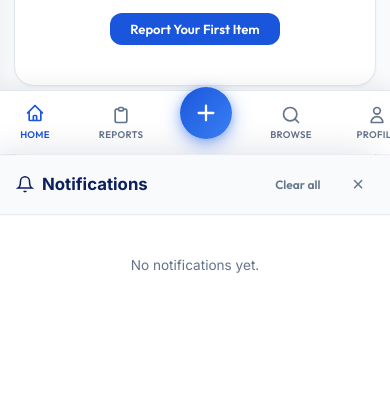
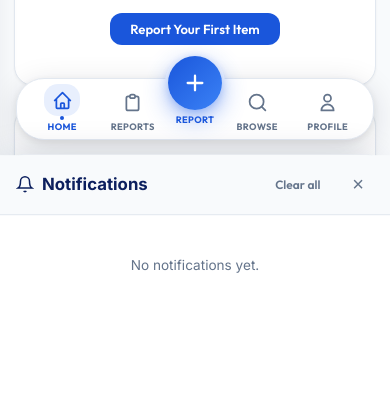
Before and after one commit to bethel51/leadcitylostNfound, a plain HTML site: page dashboard.html in a window 390 px wide. Shown: the part 690-1100 px from the top of the page. Drawn offline with Linux system fonts and the light colour scheme; no server answers; sample sign-in values are in the browser's storage.

Commit message:
feat(mobile): redesign bottom nav as floating pill above screen edge
- Replaced flat edge-hugging bar with a modern floating pill card
  that floats 14px above the bottom edge (+ safe-area inset)
- Pill is a rounded card (border-radius: 28px) with frosted glass
  backdrop-filter, layered box-shadow, and a subtle inset highlight
- Each nav item now has an icon-wrap bubble that gets a tinted
  background + gentle float on active state
- Active indicator is a small dot below each icon instead of just color
- Centre FAB lifts 38px above the pill with a 3px white ring gap,
  giving the classic Instagram/YouTube center-button look
- 'Report' label sits below the FAB for clarity
- Dark mode overrides for pill shadow depth and active accent color
- Small screen (<=390px) overrides scale pill/FAB proportionally
- Main content bottom padding bumped to 100px to clear the taller pill

```diff
--- a/dashboard.css
+++ b/dashboard.css
@@ -2423,25 +2423,23 @@
 }
 
 /* =====================================================
-   MOBILE BOTTOM NAVIGATION BAR (PWA Native-Feel)
+   FLOATING PILL MOBILE BOTTOM NAVIGATION
    ===================================================== */
+
+/* Outer wrapper — full-width transparent strip at the bottom */
 .db-mobile-bottom-nav {
   display: none;
   position: fixed;
   bottom: 0;
   left: 0;
   right: 0;
-  height: 64px;
-  background-color: var(--card-bg);
-  border-top: 1px solid var(--border-color);
-  box-shadow: 0 -4px 20px rgba(15, 23, 42, 0.08);
+  /* enough height to accommodate the lifted FAB + safe area */
+  height: calc(80px + env(safe-area-inset-bottom, 0px));
   z-index: 300;
-  align-items: center;
-  justify-content: space-around;
-  padding: 0 0.5rem;
-  padding-bottom: env(safe-area-inset-bottom, 0px);
-  backdrop-filter: blur(12px);
-  -webkit-backdrop-filter: blur(12px);
+  align-items: flex-end;
+  justify-content: center;
+  pointer-events: none; /* let clicks pass through the transparent surround */
+  padding-bottom: calc(14px + env(safe-area-inset-bottom, 0px));
 }
 
 @media (max-width: 991px) {
@@ -2449,92 +2447,203 @@
     display: flex;
   }
   .db-main {
-    padding-bottom: calc(80px + env(safe-area-inset-bottom, 0px));
-  }
-}
-
+    padding-bottom: calc(100px + env(safe-area-inset-bottom, 0px));
+  }
+}
+
+/* The actual floating pill */
+.db-mob-nav-pill {
+  pointer-events: all;
+  display: flex;
+  align-items: center;
+  justify-content: space-between;
+  gap: 0;
+  width: calc(100% - 32px);
+  max-width: 480px;
+  height: 62px;
+  background: var(--card-bg);
+  border: 1px solid var(--border-color);
+  border-radius: 28px;
+  box-shadow:
+    0 8px 32px rgba(15, 23, 42, 0.14),
+    0 2px 8px  rgba(15, 23, 42, 0.08),
+    0 0 0 1px rgba(255,255,255,0.06) inset;
+  backdrop-filter: blur(20px);
+  -webkit-backdrop-filter: blur(20px);
+  padding: 0 10px;
+  position: relative;
+  overflow: visible;
+}
+
+/* Each regular nav item button */
 .db-mob-nav-item {
   display: flex;
   flex-direction: column;
   align-items: center;
   justify-content: center;
   gap: 3px;
+  flex: 1;
   background: none;
   border: none;
   cursor: pointer;
   color: var(--text-muted);
-  font-size: 0.6rem;
-  font-weight: 600;
+  font-size: 0.58rem;
+  font-weight: 700;
   font-family: 'Outfit', sans-serif;
-  padding: 0.35rem 0.85rem;
-  border-radius: 12px;
-  transition: color 0.2s ease, background 0.2s ease;
+  letter-spacing: 0.04em;
+  text-transform: uppercase;
+  padding: 6px 4px;
+  border-radius: 20px;
+  transition: color 0.2s ease;
   -webkit-tap-highlight-color: transparent;
   touch-action: manipulation;
-  min-width: 54px;
-  text-transform: uppercase;
-  letter-spacing: 0.3px;
+  position: relative;
+  min-width: 0;
+}
+
+/* Icon wrapper — holds the svg + active dot */
+.db-mob-nav-icon-wrap {
+  position: relative;
+  display: flex;
+  align-items: center;
+  justify-content: center;
+  width: 36px;
+  height: 32px;
+  border-radius: 14px;
+  transition: background 0.22s ease, transform 0.22s cubic-bezier(0.175, 0.885, 0.32, 1.275);
 }
 
 .db-mob-nav-item svg {
-  transition: transform 0.25s cubic-bezier(0.175, 0.885, 0.32, 1.275), color 0.2s ease;
-}
-
-.db-mob-nav-item:active svg {
-  transform: scale(0.88);
-}
-
+  transition: transform 0.25s cubic-bezier(0.175, 0.885, 0.32, 1.275);
+  flex-shrink: 0;
+}
+
+/* Active indicator dot */
+.db-mob-active-dot {
+  position: absolute;
+  bottom: -4px;
+  left: 50%;
+  transform: translateX(-50%) scale(0);
+  width: 4px;
+  height: 4px;
+  border-radius: 50%;
+  background: var(--primary);
+  transition: transform 0.25s cubic-bezier(0.175, 0.885, 0.32, 1.275), opacity 0.2s ease;
+  opacity: 0;
+}
+
+/* Active state */
 .db-mob-nav-item.active {
   color: var(--primary);
 }
-
+.db-mob-nav-item.active .db-mob-nav-icon-wrap {
+  background: rgba(37, 99, 235, 0.1);
+  transform: translateY(-2px);
+}
 .db-mob-nav-item.active svg {
   color: var(--primary);
-  transform: translateY(-2px);
-}
-
+}
+.db-mob-nav-item.active .db-mob-active-dot {
+  transform: translateX(-50%) scale(1);
+  opacity: 1;
+}
+
+/* Press feedback */
+.db-mob-nav-item:active .db-mob-nav-icon-wrap {
+  transform: scale(0.88) translateY(-1px);
+}
+
+/* Notification badge on Reports icon */
 .db-mob-badge {
   position: absolute;
-  top: -4px;
-  right: -6px;
+  top: -3px;
+  right: -5px;
   background: var(--danger);
   color: white;
-  font-size: 0.58rem;
+  font-size: 0.55rem;
   font-weight: 800;
   padding: 1px 4px;
   border-radius: 10px;
   border: 1.5px solid var(--card-bg);
-  min-width: 16px;
+  min-width: 15px;
   text-align: center;
   line-height: 1.3;
 }
 
-/* Center FAB (Floating Action Button) */
+/* ── Centre FAB wrapper ───────────────────────────────── */
+.db-mob-fab-wrapper {
+  display: flex;
+  flex-direction: column;
+  align-items: center;
+  gap: 3px;
+  flex-shrink: 0;
+  /* lift the FAB above the pill */
+  margin-top: -38px;
+  pointer-events: all;
+}
+
+/* FAB label below the button */
+.db-mob-fab-label {
+  font-size: 0.58rem;
+  font-weight: 700;
+  font-family: 'Outfit', sans-serif;
+  letter-spacing: 0.04em;
+  text-transform: uppercase;
+  color: var(--primary);
+  margin-top: 2px;
+  line-height: 1;
+}
+
+/* The circular FAB button itself */
 .db-mob-center-fab {
-  width: 52px;
-  height: 52px;
+  width: 54px;
+  height: 54px;
   border-radius: 50%;
-  background: linear-gradient(135deg, var(--primary), var(--accent));
+  background: linear-gradient(135deg, var(--primary) 0%, var(--accent) 100%);
   color: white;
   border: none;
   cursor: pointer;
   display: flex;
   align-items: center;
   justify-content: center;
-  box-shadow: 0 6px 20px rgba(37, 99, 235, 0.4), 0 2px 8px rgba(37, 99, 235, 0.3);
+  box-shadow:
+    0 8px 24px rgba(37, 99, 235, 0.45),
+    0 2px 8px  rgba(37, 99, 235, 0.25),
+    0 0 0 3px var(--card-bg);  /* white ring that separates it from the pill */
   transition: transform 0.25s cubic-bezier(0.175, 0.885, 0.32, 1.275), box-shadow 0.25s ease;
   -webkit-tap-highlight-color: transparent;
   touch-action: manipulation;
-  margin-top: -20px;
+  position: relative;
+  z-index: 2;
   flex-shrink: 0;
-  position: relative;
-  z-index: 1;
 }
 
 .db-mob-center-fab:active {
-  transform: scale(0.92);
-  box-shadow: 0 4px 12px rgba(37, 99, 235, 0.35);
-}
+  transform: scale(0.9);
+  box-shadow: 0 4px 14px rgba(37, 99, 235, 0.4), 0 0 0 3px var(--card-bg);
+}
+
+/* Dark mode pill tweaks */
+.dark-theme .db-mob-nav-pill {
+  box-shadow:
+    0 8px 32px rgba(0, 0, 0, 0.45),
+    0 2px 8px  rgba(0, 0, 0, 0.3),
+    0 0 0 1px rgba(255,255,255,0.05) inset;
+}
+.dark-theme .db-mob-nav-item.active .db-mob-nav-icon-wrap {
+  background: rgba(96, 165, 250, 0.15);
+}
+.dark-theme .db-mob-active-dot {
+  background: var(--accent);
+}
+.dark-theme .db-mob-nav-item.active {
+  color: var(--accent);
+}
+.dark-theme .db-mob-nav-item.active svg {
+  color: var(--accent);
+}
+
+
 
 /* =====================================================
    COMPREHENSIVE MOBILE SWEEP — 768px
@@ -2915,17 +3024,29 @@
     height: 34px;
   }
   .db-mobile-bottom-nav {
-    height: 58px;
+    padding-bottom: calc(10px + env(safe-area-inset-bottom, 0px));
+  }
+  .db-mob-nav-pill {
+    width: calc(100% - 24px);
+    height: 56px;
+    border-radius: 24px;
+    padding: 0 6px;
   }
   .db-mob-nav-item {
-    min-width: 48px;
-    padding: 0.25rem 0.45rem;
-    font-size: 0.55rem;
+    font-size: 0.52rem;
+    padding: 4px 2px;
+  }
+  .db-mob-nav-icon-wrap {
+    width: 32px;
+    height: 28px;
   }
   .db-mob-center-fab {
-    width: 46px;
-    height: 46px;
-    margin-top: -16px;
+    width: 48px;
+    height: 48px;
+    margin-top: -34px;
+  }
+  .db-mob-fab-label {
+    font-size: 0.52rem;
   }
   .act-otp-digit {
     height: 42px;
--- a/dashboard.html
+++ b/dashboard.html
@@ -1131,31 +1131,49 @@
     </div>
   </div>
 
-  <!-- ===== NATIVE-FEELING MOBILE BOTTOM NAVIGATION BAR ===== -->
+  <!-- ===== FLOATING PILL MOBILE BOTTOM NAVIGATION ===== -->
   <nav class="db-mobile-bottom-nav" id="db-mobile-bottom-nav">
+    <div class="db-mob-nav-pill">
       <button class="db-mob-nav-item active" data-view="home" id="mob-nav-home">
-      <svg width="20" height="20" fill="none" stroke="currentColor" stroke-width="2" viewBox="0 0 24 24"><path stroke-linecap="round" stroke-linejoin="round" d="M3 12l2-2m0 0l7-7 7 7M5 10v10a1 1 0 001 1h3m10-11l2 2m-2-2v10a1 1 0 01-1 1h-3m-6 0a1 1 0 001-1v-4a1 1 0 011-1h2a1 1 0 011 1v4a1 1 0 001 1m-6 0h6"/></svg>
+        <div class="db-mob-nav-icon-wrap">
+          <svg width="21" height="21" fill="none" stroke="currentColor" stroke-width="2" viewBox="0 0 24 24"><path stroke-linecap="round" stroke-linejoin="round" d="M3 12l2-2m0 0l7-7 7 7M5 10v10a1 1 0 001 1h3m10-11l2 2m-2-2v10a1 1 0 01-1 1h-3m-6 0a1 1 0 001-1v-4a1 1 0 011-1h2a1 1 0 011 1v4a1 1 0 001 1m-6 0h6"/></svg>
+          <div class="db-mob-active-dot"></div>
+        </div>
         <span>Home</span>
       </button>
+
       <button class="db-mob-nav-item" data-view="my-reports" id="mob-nav-my-reports">
-      <div style="position: relative; display: inline-flex;">
-        <svg width="20" height="20" fill="none" stroke="currentColor" stroke-width="2" viewBox="0 0 24 24"><path stroke-linecap="round" stroke-linejoin="round" d="M9 5H7a2 2 0 00-2 2v12a2 2 0 002 2h10a2 2 0 002-2V7a2 2 0 00-2-2h-2M9 5a2 2 0 002 2h2a2 2 0 002-2M9 5a2 2 0 012-2h2a2 2 0 012 2"/></svg>
+        <div class="db-mob-nav-icon-wrap">
+          <svg width="21" height="21" fill="none" stroke="currentColor" stroke-width="2" viewBox="0 0 24 24"><path stroke-linecap="round" stroke-linejoin="round" d="M9 5H7a2 2 0 00-2 2v12a2 2 0 002 2h10a2 2 0 002-2V7a2 2 0 00-2-2h-2M9 5a2 2 0 002 2h2a2 2 0 002-2M9 5a2 2 0 012-2h2a2 2 0 012 2"/></svg>
           <span class="db-mob-badge" id="mob-reports-badge" style="display:none;">0</span>
+          <div class="db-mob-active-dot"></div>
         </div>
         <span>Reports</span>
       </button>
-    <!-- Center Floating Action Button (Quick Report / Action) -->
+
+      <div class="db-mob-fab-wrapper">
         <button class="db-mob-center-fab" id="mob-fab-report" aria-label="Report Item">
           <svg width="22" height="22" fill="none" stroke="currentColor" stroke-width="2.5" viewBox="0 0 24 24"><path stroke-linecap="round" stroke-linejoin="round" d="M12 4v16m8-8H4"/></svg>
         </button>
+        <span class="db-mob-fab-label">Report</span>
+      </div>
+
       <button class="db-mob-nav-item" data-view="browse" id="mob-nav-browse">
-      <svg width="20" height="20" fill="none" stroke="currentColor" stroke-width="2" viewBox="0 0 24 24"><circle cx="11" cy="11" r="8"/><path stroke-linecap="round" stroke-linejoin="round" d="M21 21l-4.35-4.35"/></svg>
+        <div class="db-mob-nav-icon-wrap">
+          <svg width="21" height="21" fill="none" stroke="currentColor" stroke-width="2" viewBox="0 0 24 24"><circle cx="11" cy="11" r="8"/><path stroke-linecap="round" stroke-linejoin="round" d="M21 21l-4.35-4.35"/></svg>
+          <div class="db-mob-active-dot"></div>
+        </div>
         <span>Browse</span>
       </button>
+
       <button class="db-mob-nav-item" data-view="profile" id="mob-nav-profile">
-      <svg width="20" height="20" fill="none" stroke="currentColor" stroke-width="2" viewBox="0 0 24 24"><path stroke-linecap="round" stroke-linejoin="round" d="M16 7a4 4 0 11-8 0 4 4 0 018 0zM12 14a7 7 0 00-7 7h14a7 7 0 00-7-7z"/></svg>
+        <div class="db-mob-nav-icon-wrap">
+          <svg width="21" height="21" fill="none" stroke="currentColor" stroke-width="2" viewBox="0 0 24 24"><path stroke-linecap="round" stroke-linejoin="round" d="M16 7a4 4 0 11-8 0 4 4 0 018 0zM12 14a7 7 0 00-7 7h14a7 7 0 00-7-7z"/></svg>
+          <div class="db-mob-active-dot"></div>
+        </div>
         <span>Profile</span>
       </button>
+    </div>
   </nav>
 
   <!-- TOAST -->
```
Lines whose indentation alone changed are shown as unchanged.
